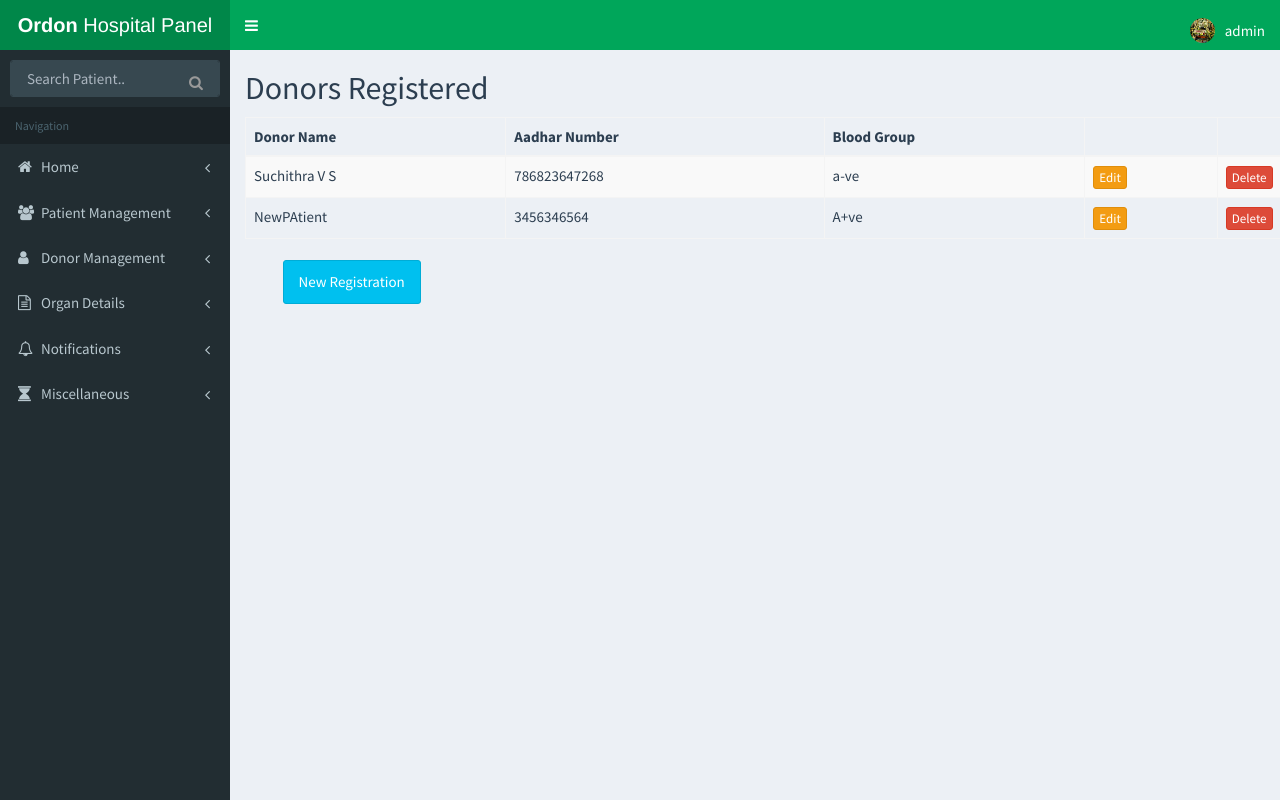
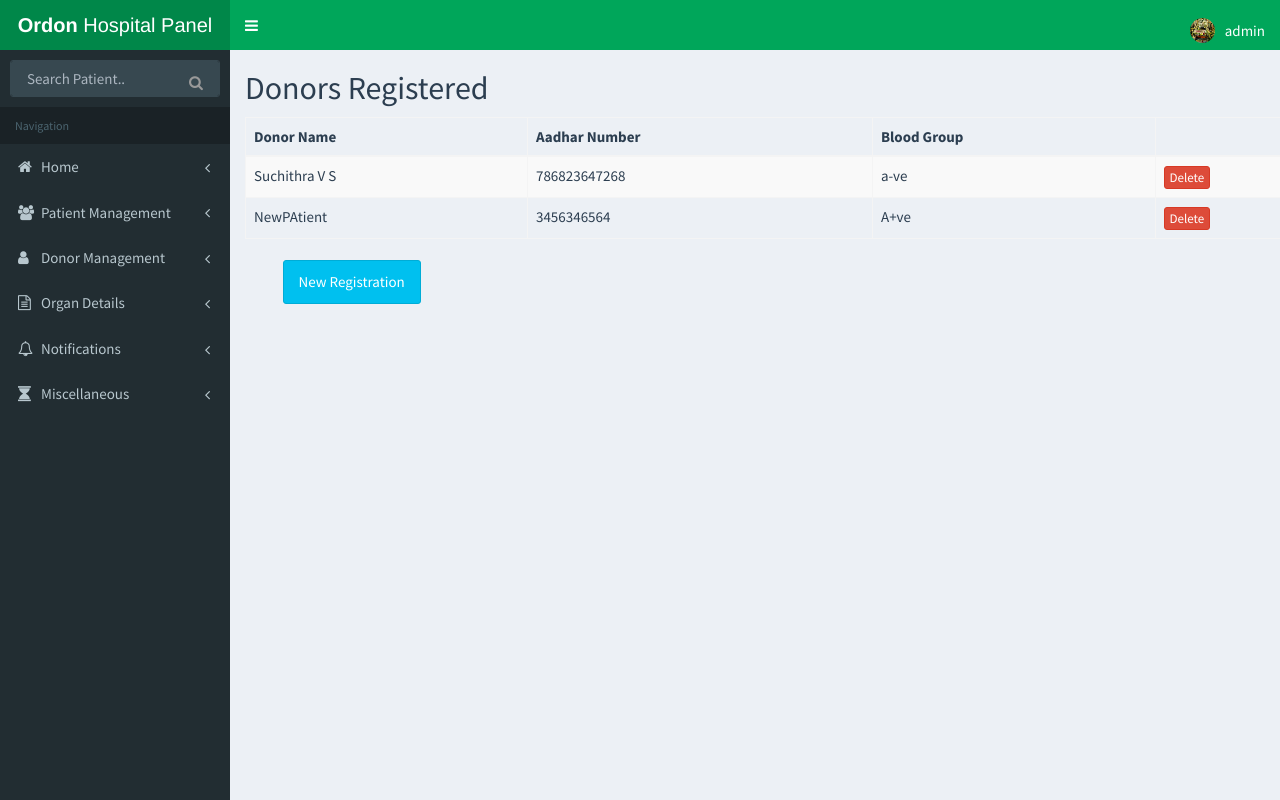
Before and after one commit to chanchelvs/acmw-ordon, a Django app: page /list_donors/ in a window 1280 px wide. Run offline with Django 3.2, Linux system fonts and the light colour scheme; a user stored in the database is signed in; data comes from the database, SQL or seed files in the repository; some libraries are stand-ins or nearby versions.

```diff
--- a/templates/list_donors.html
+++ b/templates/list_donors.html
@@ -20,7 +20,7 @@
           <td>{{donor.name}}</td>
           <td>{{donor.aadhar_no}}</td>
           <td>{{donor.blood_group}}</td>
-          <td><a class="btn btn-xs btn-warning" href="/edit_donor?id={{subject.pk}}">Edit</a></td>
+{#          <td><a class="btn btn-xs btn-warning" href="/edit_donor?id={{subject.pk}}">Edit</a></td>#}
           <td><a class="btn btn-xs btn-danger" href="/delete_donor?id={{patient.pk}}">Delete</a></td>
         </tr>
 
```
